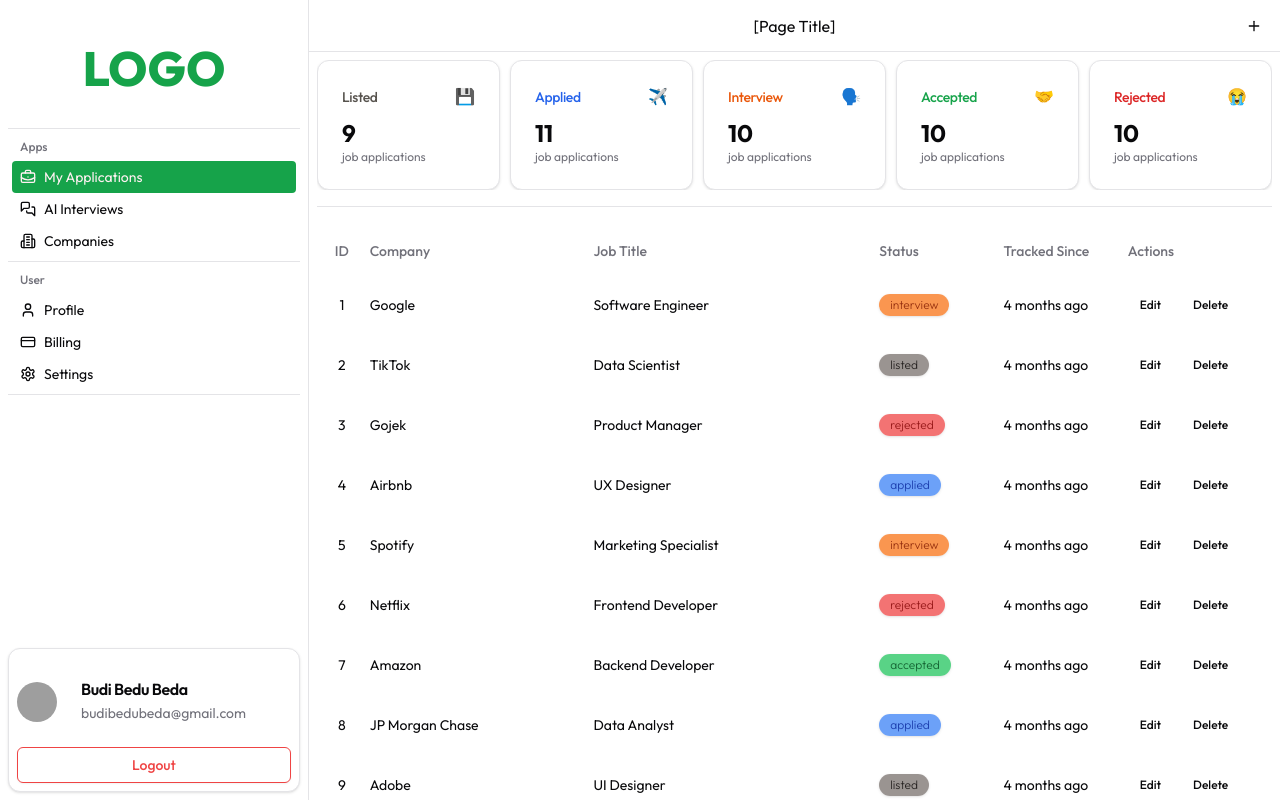
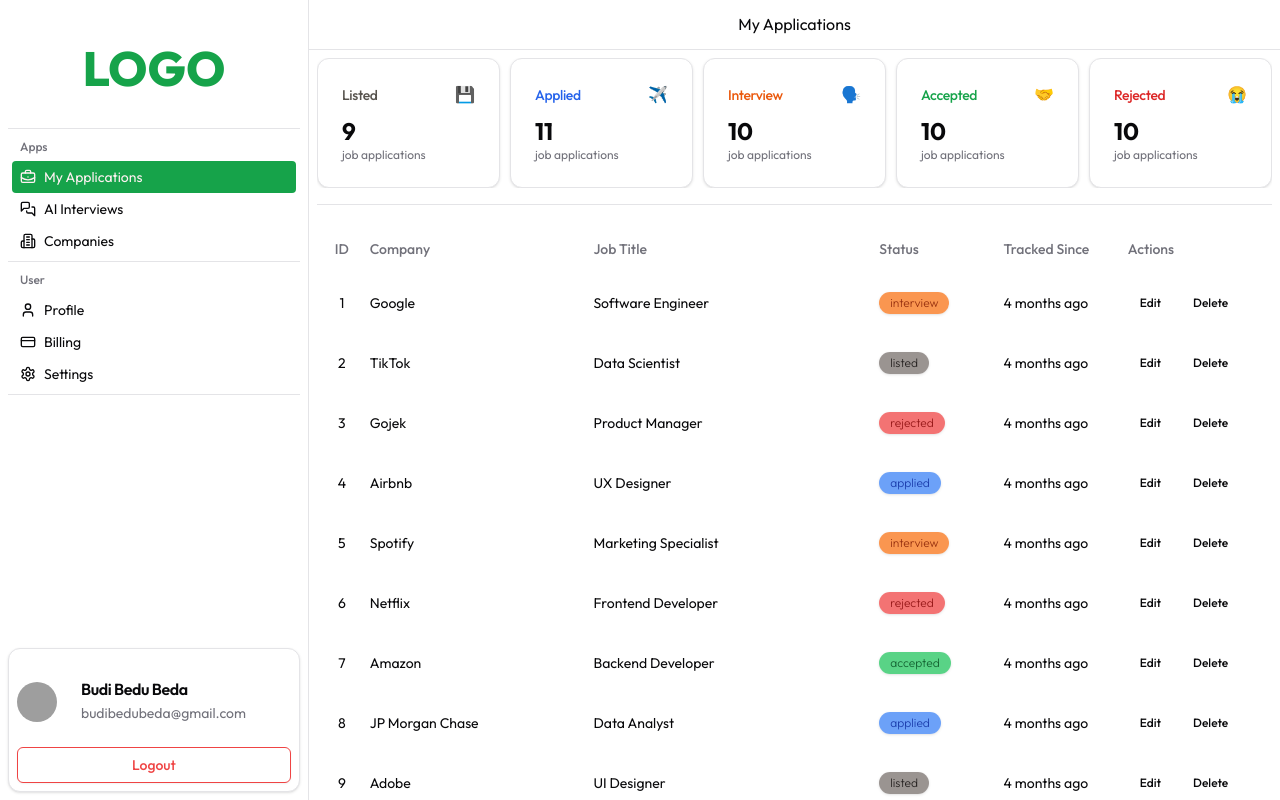
Before and after one commit to masadamsahid/nextjs-jobtracker-app, a Next.js app: page /dashboard in a window 1280 px wide. Built offline with nearby package versions, Linux system fonts and the light colour scheme; grey boxes are pictures that could not be loaded; a web font is replaced by a local one.

Commit message:
fix title and edit btn

```diff
--- /dev/null
+++ b/src/app/dashboard/_components/DashboardTopbar.tsx
@@ -0,0 +1,52 @@
+"use client";
+
+import DashboardSidebar from '@/components/DashboardSidebar';
+import { Button } from '@/components/ui/button';
+import { Sheet, SheetContent, SheetHeader, SheetTitle, SheetTrigger } from '@/components/ui/sheet';
+import { AlignLeft, Plus } from 'lucide-react';
+import { usePathname } from 'next/navigation';
+import React, { useEffect, useState } from 'react'
+
+type Props = {}
+
+const DashboardTopbar = (props: Props) => {
+  const pathname = usePathname();
+  const [title, setTitle] = useState<string>("Page Title");
+
+  useEffect(() => {
+    if (pathname.startsWith("/dashboard/companies")) setTitle("Companies");
+    else if (pathname.startsWith("/dashboard/job-applications")) setTitle("Job Applications");
+    else if (pathname.startsWith("/dashboard/ai-interviews")) setTitle("AI Interviews");
+    else if (pathname.startsWith("/dashboard/profile")) setTitle("Profiles");
+    else if (pathname === "/dashboard") setTitle("My Applications");
+    else if (pathname.startsWith("/dashboard")) setTitle("Jobtracker App");
+  }, [pathname]);
+
+  return (
+    <div className="border-t md:border-t-0 md:border-b border-border p-2 flex justify-center items-center h-[52px]">
+      <div id="top-navbar-left-icons" className="min-w-[25%] flex justify-start">
+        <Sheet>
+          <SheetTrigger asChild className="lg:hidden">
+            <Button size='icon' variant='ghost' className="mr-auto">
+              <AlignLeft />
+            </Button>
+          </SheetTrigger>
+          <SheetContent side='left' className="w-fit p-0">
+            <SheetHeader hidden>
+              <SheetTitle hidden>Dashboard Sidebar</SheetTitle>
+            </SheetHeader>
+            <DashboardSidebar className="h-full" />
+          </SheetContent>
+        </Sheet>
+      </div>
+      <p className="flex-1 text-center">{title}</p>
+      <div id="top-navbar-right-icons" className="min-w-[25%] flex justify-end">
+        {/* <Button size='icon' variant='ghost' className="ml-auto">
+          <Plus />
+        </Button> */}
+      </div>
+    </div>
+  );
+}
+
+export default DashboardTopbar
--- a/src/app/dashboard/layout.tsx
+++ b/src/app/dashboard/layout.tsx
@@ -7,6 +7,7 @@ import {
 
 import DashboardSidebar from "@/components/DashboardSidebar";
 import { Sheet, SheetContent, SheetDescription, SheetHeader, SheetTitle, SheetTrigger } from "@/components/ui/sheet";
+import DashboardTopbar from "./_components/DashboardTopbar";
 
 type Props = {
   children: ReactNode;
@@ -21,29 +22,7 @@ const DashboardLayout = ({ children }: Props) => {
       {/* Right content */}
       <div className="flex-1 flex flex-col-reverse md:flex-col h-screen">
         {/* Top Bar */}
-        <div className="border-t md:border-t-0 md:border-b border-border p-2 flex justify-center items-center h-[52px]">
-          <div id="top-navbar-left-icons" className="min-w-[25%] flex justify-start">
-            <Sheet>
-              <SheetTrigger asChild className="lg:hidden">
-                <Button size='icon' variant='ghost' className="mr-auto">
-                  <AlignLeft />
-                </Button>
-              </SheetTrigger>
-              <SheetContent side='left' className="w-fit p-0">
-                <SheetHeader hidden>
-                  <SheetTitle hidden>Dashboard Sidebar</SheetTitle>
-                </SheetHeader>
-                <DashboardSidebar className="h-full" />
-              </SheetContent>
-            </Sheet>
-          </div>
-          <p className="flex-1 text-center">[Page Title]</p>
-          <div id="top-navbar-right-icons" className="min-w-[25%] flex justify-end">
-            <Button size='icon' variant='ghost' className="ml-auto">
-              <Plus />
-            </Button>
-          </div>
-        </div>
+       <DashboardTopbar/>
 
         {/* Content wrapper */}
         <div className="h-full overflow-y-auto">
--- a/src/app/dashboard/page.tsx
+++ b/src/app/dashboard/page.tsx
@@ -167,8 +167,10 @@ const page = (props: Props) => {
                     {moment(app.tracked_at).fromNow()}
                   </TableCell>
                   <TableCell className="px-[3px] py-[10px]">
-                    <Button variant="ghost" size="sm">
-                      Edit
+                    <Button asChild variant="ghost" size="sm">
+                      <Link href={`/dashboard/companies/${app.company?.id}/edit`}>
+                        Edit
+                      </Link>
                     </Button>
                     <Button variant="ghost" size="sm" className="ml-2">
                       Delete
```
Also changed, not shown: src/app/dashboard/_components/DashboardTitle.tsx (deleted).
